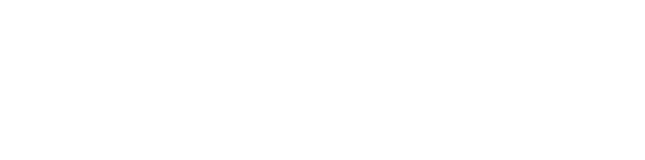
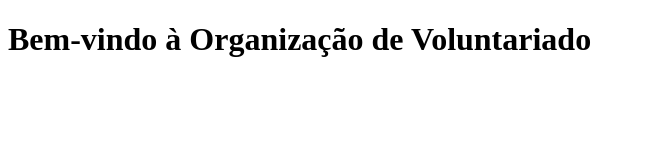
Before and after one commit to jefimdouglas111-cloud/ONG-popular, a plain HTML site: page index.html in a window 1280 px wide. Shown: the whole page, without its empty margins (0-645 px from the left). Drawn offline with Linux system fonts and the light colour scheme.

Commit message:
Update index.html

```diff
--- a/index.html
+++ b/index.html
@@ -3,9 +3,11 @@
 <head>
     <meta charset="UTF-8">
     <meta name="viewport" content="width=device-width, initial-scale=1.0">
-    <title>Document</title>
+    <title>Organização voluntáriado</title>
 </head>
 <body>
+    <header>
+        <h1>Bem-vindo à Organização de Voluntariado</h1>
 
 </body>
 </html>
```
